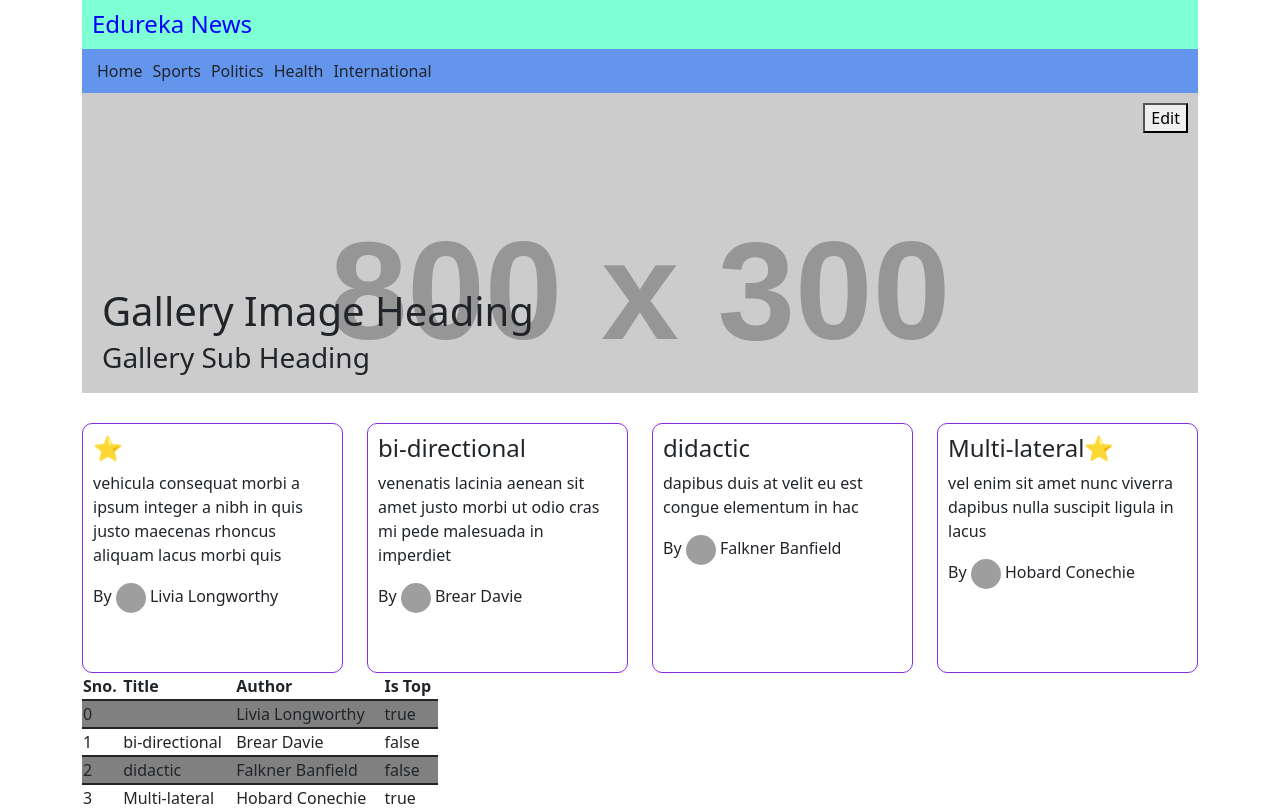
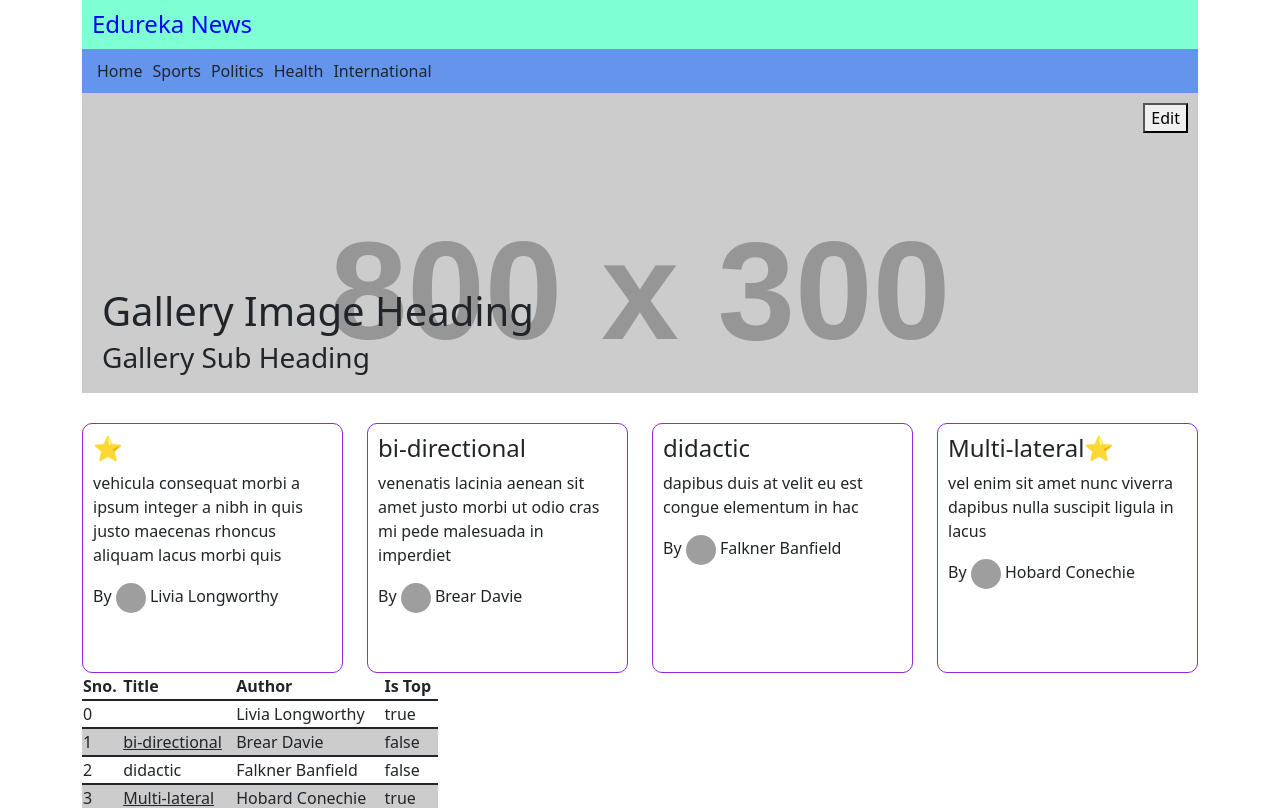
Before and after one commit to frontenddevtrainer/angular-june25, an Angular app: page / in a window 1280 px wide. Shown: the top 808 px of the page. Built offline with nearby package versions, Linux system fonts and the light colour scheme; grey boxes are pictures that could not be loaded.

Commit message:
Added custom directives.

```diff
--- a/src/app/app.module.ts
+++ b/src/app/app.module.ts
@@ -15,6 +15,8 @@ import { ArticleCalloutsComponent } from './components/article-callouts/article-
 import { LoginFormComponent } from './components/login-form/login-form.component';
 import { LifecycleDemoComponent } from './components/lifecycle-demo/lifecycle-demo.component';
 import { NewsTableComponent } from './components/news-table/news-table.component';
+import { HighlightDirective } from './directives/highlight.directive';
+import { UnderlineDirective } from './directives/underline.directive';
 
 // Component - Required in declarations
 // Directives - Required in declarations
@@ -32,7 +34,9 @@ import { NewsTableComponent } from './components/news-table/news-table.component
     ArticleCalloutsComponent,
     LoginFormComponent,
     LifecycleDemoComponent,
-    NewsTableComponent
+    NewsTableComponent,
+    HighlightDirective,
+    UnderlineDirective
   ],
   imports: [
     BrowserModule,
--- a/src/app/components/news-table/news-table.component.html
+++ b/src/app/components/news-table/news-table.component.html
@@ -5,9 +5,10 @@
         <th>Author</th>
         <th>Is Top</th>
     </tr>
-    <tr *ngFor="let news of news; let i = index" [ngStyle]="{ background : i % 2 ? 'white' : 'grey' }">
+    <!-- <tr *ngFor="let news of news; let i = index" [ngStyle]="{ background : i % 2 ? '#fff' : '#ccc' }"> -->
+    <tr *ngFor="let news of news; let i = index" edurekaHighlight [ngClass]="{ 'even-row' : i % 2, 'odd-row' : !(i % 2) }">
         <td>{{i}}</td>
-        <td>{{news.title}}</td>
+        <td edurekaUnderline>{{news.title}}</td>
         <td>{{news.author.name}}</td>
         <td>{{news.isTopNEWS}}</td>
     </tr>
--- /dev/null
+++ b/src/app/directives/highlight.directive.ts
@@ -0,0 +1,21 @@
+import { Directive, ElementRef, HostListener } from '@angular/core';
+
+@Directive({
+  selector: '[edurekaHighlight]'
+})
+export class HighlightDirective {
+
+  constructor(private el : ElementRef) {
+      console.log(el, "HighlightDirective")
+      // el.nativeElement.style.backgroundColor = "yellow"
+  }
+
+  @HostListener("mouseover") mouseover(){
+    this.el.nativeElement.style.backgroundColor = "yellow"
+  }
+
+  @HostListener("mouseout") mouseout(){
+    this.el.nativeElement.style.backgroundColor = ""
+  }
+
+}
--- /dev/null
+++ b/src/app/directives/underline.directive.ts
@@ -0,0 +1,25 @@
+import { AfterViewInit, Directive, ElementRef, OnInit } from '@angular/core';
+
+@Directive({
+  selector: '[edurekaUnderline]'
+})
+export class UnderlineDirective implements AfterViewInit, OnInit{
+
+  constructor(private el : ElementRef) {
+
+  }
+
+  ngOnInit(): void {
+    const element = this.el.nativeElement
+    console.log(element.innerText)
+  }
+
+  ngAfterViewInit(): void {
+    const element = this.el.nativeElement
+      if(element.innerText.length > 10)
+        {
+          element.style.textDecoration = "underline";
+        }
+  }
+
+}
--- a/src/styles.css
+++ b/src/styles.css
@@ -1 +1,4 @@
 /* You can add global styles to this file, and also import other style files */
+
+.even-row { background-color: #ccc; }
+.odd-row { background-color: #fff; }
```
Also changed, not shown: 2 other files (tests, documents, lock files or other folders).
